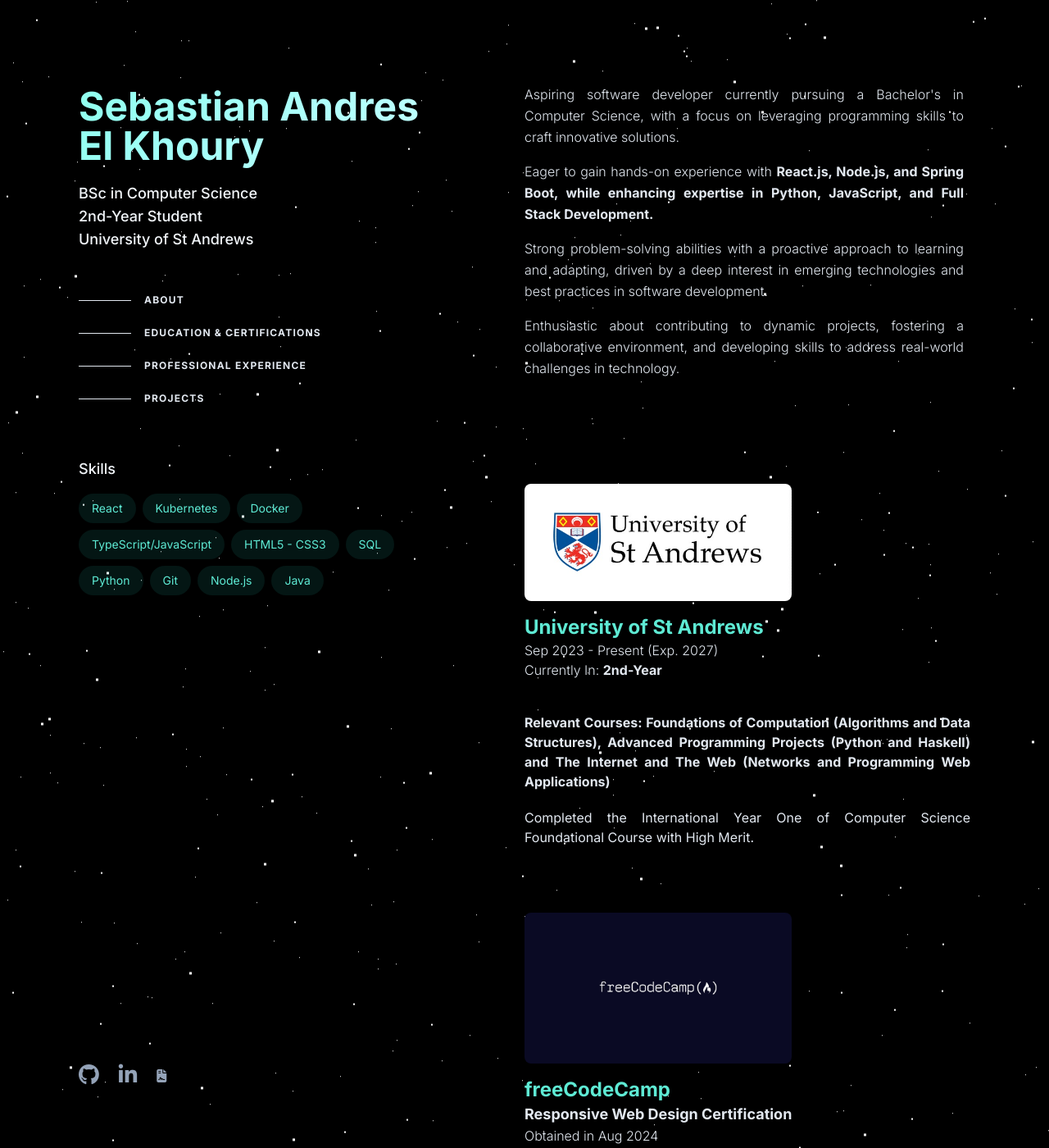
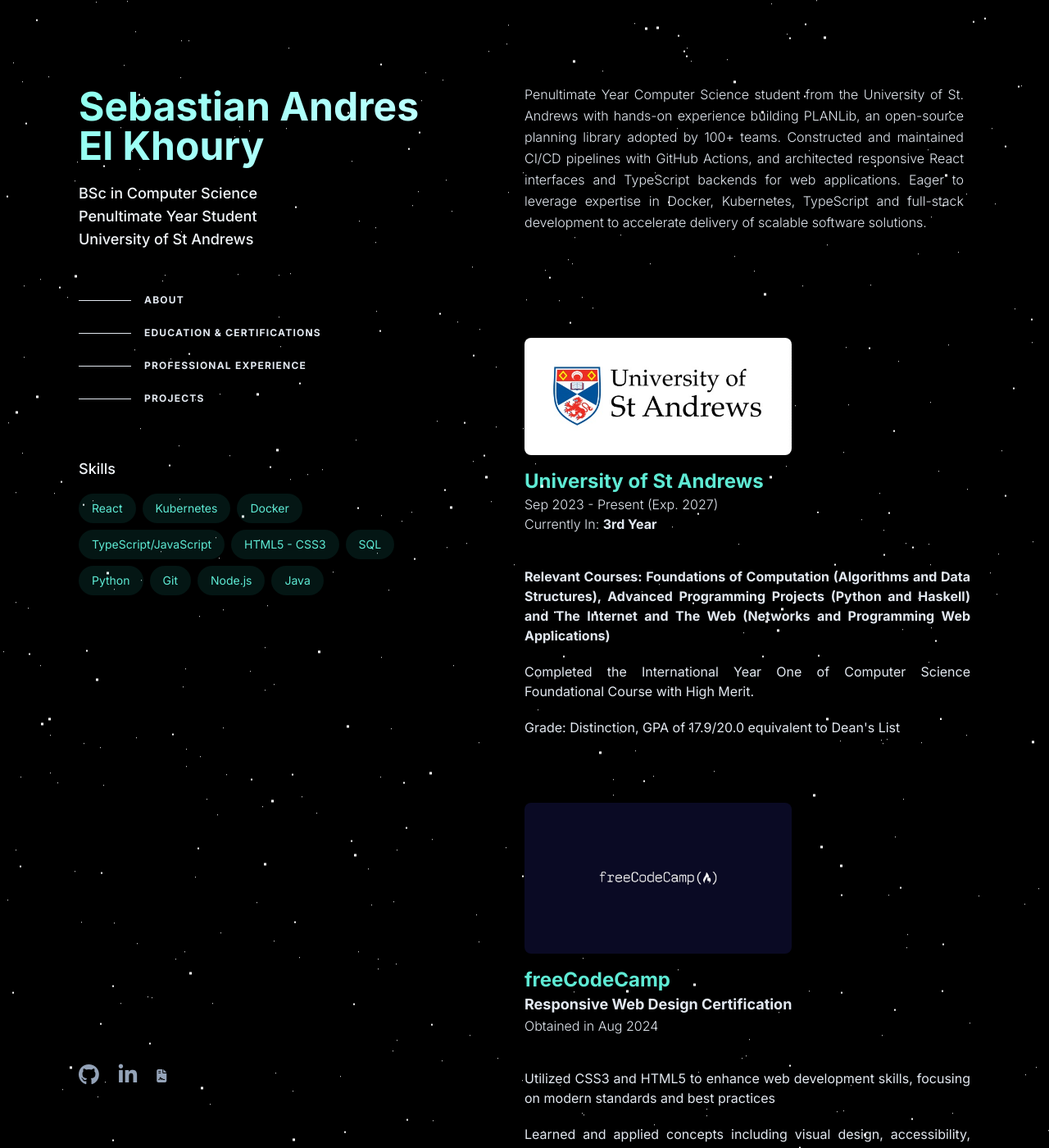
Before and after one commit to S-andres0694/Personal-Portfolio-Template, a Jekyll site: the page built from index.md, in a window 1280 px wide and 1400 px high. Shown: the whole window at 82% size. Built offline with Jekyll 4.4.1, drawn with Linux system fonts in a browser that asks for light colours; nearby versions of some CDN libraries.

Commit message:
Small update

```diff
--- a/index.md
+++ b/index.md
@@ -5,10 +5,10 @@
 profile-information:
   details:
     - BSc in Computer Science
-    - 2nd-Year Student
+    - Penultimate Year Student
     - University of St Andrews
   bottom-text:
-    - "Pursuing a Bachelor's in Computer Science with a focus on developing innovative solutions through programming while expanding expertise in React, Node, AWS, and TypeScript to strengthen Full Stack Development skills"
+    - "Pursuing a Bachelor's in Computer Science with a focus on developing innovative solutions through programming while expanding expertise in React, Kubernetes, and TypeScript to strengthen my Full-Stack Development and DevOps skills"
 
 social-media:
   - github:
@@ -34,11 +34,7 @@
   - Java
 
 about-section:
-  - Aspiring software developer currently pursuing a Bachelor's in Computer Science, with a focus on leveraging programming skills to craft innovative solutions.
-  - Eager to gain hands-on experience with <strong class="font-bold"> React.js, Node.js, and Spring Boot, while enhancing expertise in Python, JavaScript, and Full Stack Development. </strong>
-  - Strong problem-solving abilities with a proactive approach to learning and adapting, driven by a deep interest in emerging technologies and best practices in software development.
-  - Enthusiastic about contributing to dynamic projects, fostering a collaborative environment, and developing skills to address real-world challenges in technology.
-
+  - Penultimate Year Computer Science student from the University of St. Andrews with hands-on experience building PLANLib, an open-source planning library adopted by 100+ teams. Constructed and maintained CI/CD pipelines with GitHub Actions, and architected responsive React interfaces and TypeScript backends for web applications. Eager to leverage expertise in Docker, Kubernetes, TypeScript and full-stack development to accelerate delivery of scalable software solutions.
 education:
   - degree: BSc in Computer Science
     image:
@@ -47,7 +43,7 @@
       width: 60%
     date: Sep 2023 - Present (Exp. 2027)
     institution: University of St Andrews
-    currently-in: 2nd-Year
+    currently-in: 3rd Year
     abilities:
       - Java
       - StreamsAPI
@@ -57,9 +53,12 @@
       - Maven
       - JUnit
       - OOP
+      - C
+      - Systems Programming and Unix Systems
     description:
       - '<span class="font-bold">Relevant Courses: Foundations of Computation (Algorithms and Data Structures), Advanced Programming Projects (Python and Haskell) and The Internet and The Web (Networks and Programming Web Applications)</span>'
       - 'Completed the International Year One of Computer Science Foundational Course with High Merit.'
+      - "Grade: Distinction, GPA of 17.9/20.0 equivalent to Dean's List"
 certifications:
   - name: Responsive Web Design Certification
     date: Aug 2024
```
Also changed, not shown: package.json (+6 -7 lines), 1 other file.
